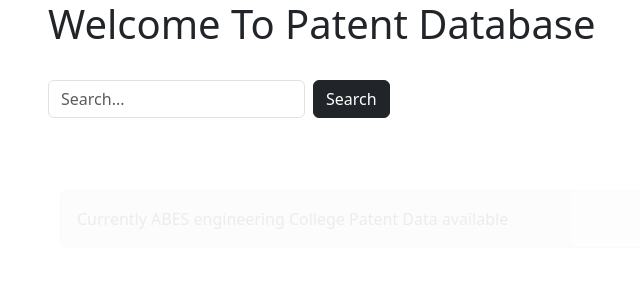
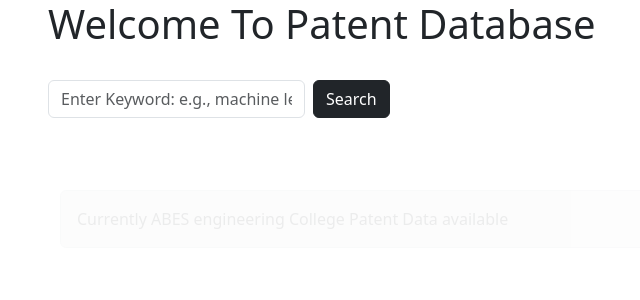
Before and after one commit to v-rana/django_web_app, a Django app: page / in a window 1280 px wide. Shown: the top 300 px of the page, without its empty margins (34-674 px from the left). Run offline with Django 5.2, Linux system fonts and the light colour scheme; parts of the project's set-up code (start-up, migrations or seed data) failed here and were passed over.

Commit message:
changes for better clarification using search

```diff
--- a/Main_Functions/templates/search_bar.html
+++ b/Main_Functions/templates/search_bar.html
@@ -1,8 +1,8 @@
 <br>
 <form action="{% url 'search' %}" method="GET" class="row g-2">
     <div class="col-auto">
-    <input type="text" class="form-control" name="query" placeholder="Search...">
-</div>
+    <input type="text" class="form-control" name="query" placeholder="Enter Keyword: e.g., machine learning, system, crop...">
+    </div>
 <div class="col-auto">
     <button type="submit" class="btn btn-dark">Search</button>
 </div>
```
